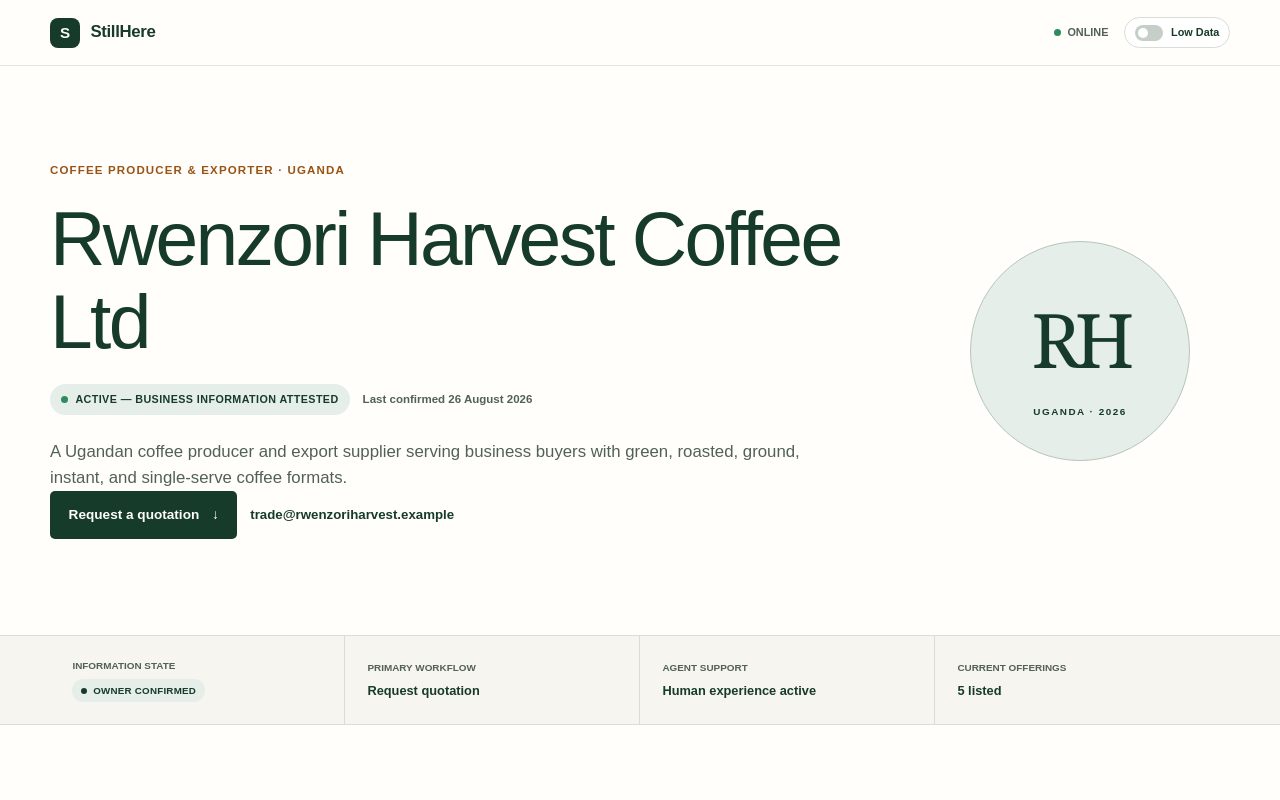
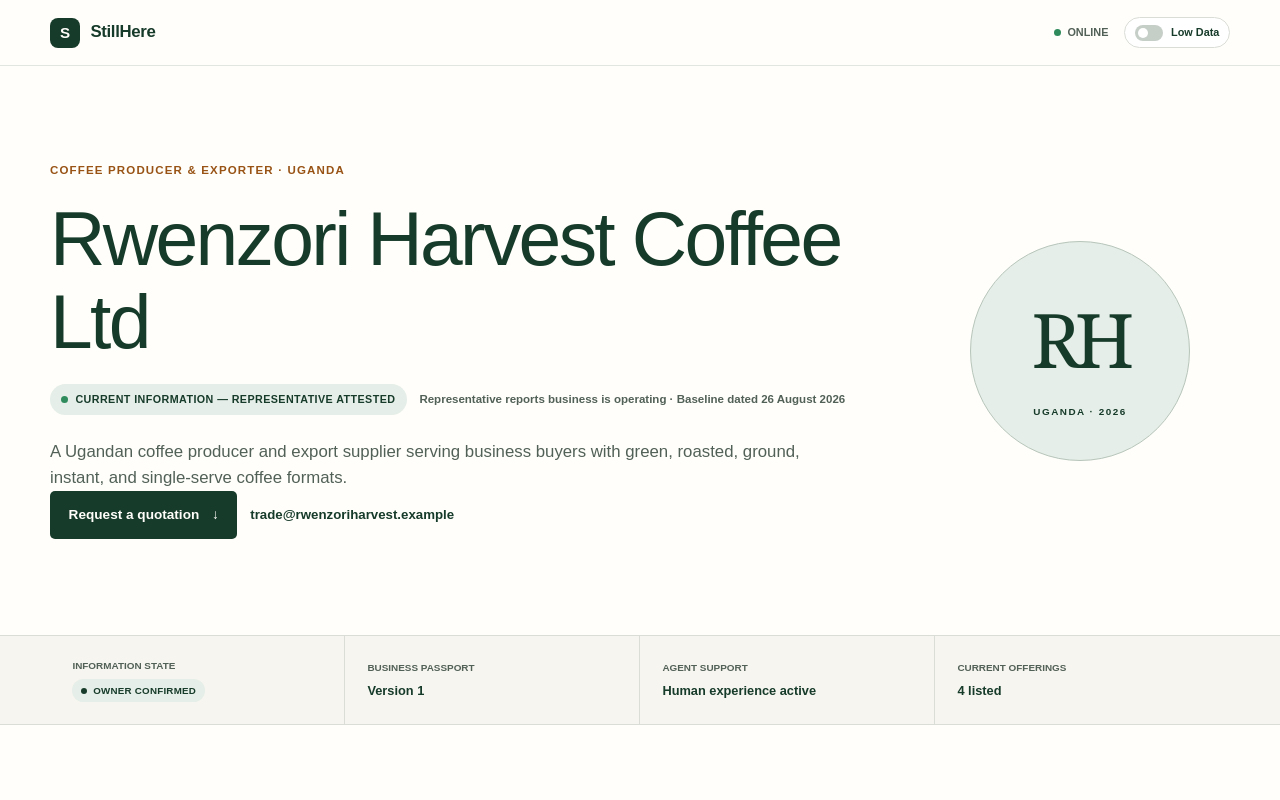
Before and after one commit to wagaba26/stillhere, a Next.js app: page /business/rwenzori-harvest in a window 1280 px wide. Shown: the top 800 px of the page. Built offline with nearby package versions, Linux system fonts and the light colour scheme.

Commit message:
feat: publish public profiles from passport snapshots

```diff
--- a/src/app/business/rwenzori-harvest/profile-experience.tsx
+++ b/src/app/business/rwenzori-harvest/profile-experience.tsx
@@ -11,6 +11,7 @@ import {
 } from "react";
 import { EvidenceBadge } from "@/components/evidence-badge";
 import { SiteFooter } from "@/components/site-footer";
+import { prePivotPassportVersion } from "@/domain/continuity-demo";
 import { business } from "@/domain/demo-data";
 import {
   createIdempotencyKey,
@@ -20,15 +21,23 @@ import {
 } from "@/domain/inquiry";
 import type {
   ActivityEntry,
-  AttestationSnapshot,
-  BusinessProfile,
   InquiryDraft,
   InquiryField,
   InquiryReceipt,
 } from "@/domain/types";
+import {
+  isOfferingPublishable,
+  legacyAttestationToPassportVersion,
+} from "@/domain/passport";
 import { useWebMcp } from "@/hooks/use-webmcp";
 import { formatAttestedDate, formatBytes, productStatusLabel } from "@/lib/format";
-import { loadDraft, loadReceipt, saveDraft, saveReceipt } from "@/lib/indexed-db";
+import {
+  loadDraft,
+  loadPublishedPassport,
+  loadReceipt,
+  saveDraft,
+  saveReceipt,
+} from "@/lib/indexed-db";
 import {
   measureBrowserResources,
   readAttestationSnapshot,
@@ -83,29 +92,22 @@ export function ProfileExperience() {
   const [lowData, setLowData] = useState(false);
   const [measurement, setMeasurement] = useState(initialMeasurement);
   const [activity, setActivity] = useState<ActivityEntry[]>([]);
-  const [attestation, setAttestation] = useState<AttestationSnapshot | null>(null);
+  const [passportVersion, setPassportVersion] = useState(
+    prePivotPassportVersion,
+  );
+  const [passportSource, setPassportSource] = useState<
+    "baseline" | "legacy" | "published"
+  >("baseline");
+  const [hydratedPassport, setHydratedPassport] = useState(false);
   const formRef = useRef<HTMLFormElement>(null);
 
-  const profile = useMemo<BusinessProfile>(() => {
-    if (!attestation) return business;
-    return {
-      ...business,
-      ...attestation.identity,
-      lastAttested: attestation.attestedAt,
-      workflow: attestation.workflow,
-      capabilities: {
-        ...business.capabilities,
-        ...attestation.capabilities,
-        marketsServed: attestation.marketsServed,
-      },
-      products: business.products.map((product) => ({
-        ...product,
-        status: attestation.productStates[product.id] ?? product.status,
-      })),
-    };
-  }, [attestation]);
+  const passport = passportVersion.passport;
+  const profile = passport.profile;
 
-  const validation = useMemo(() => validateInquiry(draft, profile), [draft, profile]);
+  const validation = useMemo(
+    () => validateInquiry(draft, passport),
+    [draft, passport],
+  );
 
   useEffect(() => {
     draftRef.current = draft;
@@ -150,6 +152,32 @@ export function ProfileExperience() {
   }, []);
 
   useEffect(() => {
+    let cancelled = false;
+    async function restorePassport() {
+      try {
+        const stored = await loadPublishedPassport();
+        if (cancelled) return;
+        if (stored) {
+          setPassportVersion(stored);
+          setPassportSource("published");
+          return;
+        }
+        const legacy = readAttestationSnapshot(window.localStorage);
+        if (legacy) {
+          setPassportVersion(legacyAttestationToPassportVersion(legacy, business));
+          setPassportSource("legacy");
+        }
+      } finally {
+        if (!cancelled) setHydratedPassport(true);
+      }
+    }
+    void restorePassport();
+    return () => {
+      cancelled = true;
+    };
+  }, []);
+
+  useEffect(() => {
     if (!hydratedDraft || !draft.idempotencyKey) return;
     const timer = window.setTimeout(() => {
       setDraftPersistence("saving");
@@ -179,9 +207,7 @@ export function ProfileExperience() {
 
   useEffect(() => {
     const stored = readLowDataPreference(window.localStorage);
-    const storedAttestation = readAttestationSnapshot(window.localStorage);
     queueMicrotask(() => setLowData(stored));
-    queueMicrotask(() => setAttestation(storedAttestation));
     document.documentElement.dataset.lowData = String(stored);
     const refresh = () => setMeasurement(measureBrowserResources(performance));
     const timer = window.setTimeout(refresh, 800);
@@ -229,7 +255,7 @@ export function ProfileExperience() {
     values: Partial<Omit<InquiryDraft, "idempotencyKey" | "updatedAt">>,
     fields: InquiryField[],
   ) {
-    const prepared = prepareInquiry(values, draftRef.current, profile);
+    const prepared = prepareInquiry(values, draftRef.current, passport);
     setApproved(false);
     setReceipt(null);
     setSubmitError("");
@@ -250,7 +276,7 @@ export function ProfileExperience() {
       preventScroll: true,
     });
     await new Promise<void>((resolve) => requestAnimationFrame(() => resolve()));
-    const checked = validateInquiry(prepared, profile);
+    const checked = validateInquiry(prepared, passport);
     return {
       draft: prepared,
       valid: checked.valid,
@@ -260,7 +286,7 @@ export function ProfileExperience() {
 
   async function performSubmit() {
     const current = draftRef.current;
-    const checked = validateInquiry(current, profile);
+    const checked = validateInquiry(current, passport);
     if (!approved || !checked.valid) {
       throw new Error("Review approval and all required fields are needed.");
     }
@@ -353,8 +379,7 @@ export function ProfileExperience() {
   }
 
   const currentProducts = profile.products.filter(
-    (product) =>
-      product.status === "CURRENTLY_AVAILABLE" || product.status === "SEASONAL",
+    (product) => isOfferingPublishable(passport, product.id),
   );
 
   const visibleSubmissionState =
@@ -390,13 +415,13 @@ export function ProfileExperience() {
             <p className="profile-category">Coffee producer &amp; exporter · Uganda</p>
             <h1>{profile.name}</h1>
             <div className="attested-line">
-              <span className="active-pill large"><span aria-hidden="true" /> Active — business information attested</span>
-              <span>Last confirmed {formatAttestedDate(profile.lastAttested)}</span>
+              <span className="active-pill large"><span aria-hidden="true" /> Current information — representative attested</span>
+              <span>{profile.status === "ACTIVE" ? "Representative reports business is operating" : "Operating status not attested"} · {passportSource === "published" ? "Published" : passportSource === "legacy" ? "Compatibility snapshot dated" : "Baseline dated"} {formatAttestedDate(passportVersion.publishedAt.slice(0, 10))}</span>
             </div>
             <p>{profile.description}</p>
             <div className="button-row">
               <a className="button button-primary" href="#inquiry">Request a quotation <span aria-hidden="true">↓</span></a>
-              {(!attestation || attestation.contactStates[profile.email] === "CURRENT") && <a className="text-link" href={`mailto:${profile.email}`}>{profile.email}</a>}
+              {profile.email && <a className="text-link" href={`mailto:${profile.email}`}>{profile.email}</a>}
             </div>
           </div>
           <div className="business-mark" aria-hidden="true"><span>RH</span><i>Uganda · 2026</i></div>
@@ -405,7 +430,7 @@ export function ProfileExperience() {
         <section className="trust-strip">
           <div className="shell trust-grid">
             <div><small>Information state</small><EvidenceBadge state={profile.evidenceState} /></div>
-            <div><small>Primary workflow</small><strong>Request quotation</strong></div>
+            <div><small>Business Passport</small><strong>Version {passportVersion.version}</strong></div>
             <div><small>Agent support</small><strong>{webMcpStatus === "ready" ? "3 tools available" : webMcpStatus === "unsupported" ? "Human experience active" : "Checking WebMCP"}</strong></div>
             <div><small>Current offerings</small><strong>{currentProducts.length} listed</strong></div>
           </div>
@@ -451,7 +476,7 @@ export function ProfileExperience() {
 
               <form ref={formRef} className="inquiry-form" onSubmit={submitManually} noValidate>
                 <div className="field-grid two-column">
-                  <label className={agentFields.has("productId") ? "agent-updated" : ""}>Product<span className="required">Required</span><select value={draft.productId} onChange={(event) => updateField("productId", event.target.value)} aria-invalid={Boolean(validation.errors.productId)}><option value="">Select a product</option>{profile.products.filter((product) => product.status === "CURRENTLY_AVAILABLE").map((product) => <option key={product.id} value={product.id}>{product.name}</option>)}</select>{validation.errors.productId && <small className="field-error">{validation.errors.productId}</small>}</label>
+                  <label className={agentFields.has("productId") ? "agent-updated" : ""}>Product<span className="required">Required</span><select value={draft.productId} onChange={(event) => updateField("productId", event.target.value)} aria-invalid={Boolean(validation.errors.productId)}><option value="">Select a product</option>{currentProducts.map((product) => <option key={product.id} value={product.id}>{product.name}</option>)}</select>{validation.errors.productId && <small className="field-error">{validation.errors.productId}</small>}</label>
                   <label className={agentFields.has("quantity") ? "agent-updated" : ""}>Quantity<span className="required">Required</span><input type="number" min="1" inputMode="numeric" value={draft.quantity} onChange={(event) => updateField("quantity", event.target.value)} placeholder="e.g. 5,000" aria-invalid={Boolean(validation.errors.quantity)} />{validation.errors.quantity && <small className="field-error">{validation.errors.quantity}</small>}</label>
                   <label className={agentFields.has("destinationCountry") ? "agent-updated" : ""}>Destination country<span className="required">Required</span><input value={draft.destinationCountry} onChange={(event) => updateField("destinationCountry", event.target.value)} placeholder="e.g. Japan" aria-invalid={Boolean(validation.errors.destinationCountry)} />{validation.errors.destinationCountry && <small className="field-error">{validation.errors.destinationCountry}</small>}</label>
                   <label className={agentFields.has("buyerCompany") ? "agent-updated" : ""}>Buyer company<span className="required">Required</span><input value={draft.buyerCompany} onChange={(event) => updateField("buyerCompany", event.target.value)} autoComplete="organization" aria-invalid={Boolean(validation.errors.buyerCompany)} />{validation.errors.buyerCompany && <small className="field-error">{validation.errors.buyerCompany}</small>}</label>
@@ -480,7 +505,7 @@ export function ProfileExperience() {
 
             <section className="profile-section source-section" aria-labelledby="source-heading">
               <div className="profile-section-heading"><div><p className="eyebrow">Source &amp; currentness</p><h2 id="source-heading">What “attested” means here</h2></div></div>
-              <div className="source-grid"><article><EvidenceBadge state="OWNER_CONFIRMED" /><h3>Current business information</h3><p>A fictional demo representative confirmed the displayed identity, contact, product, and capability records on 26 August 2026.</p></article><article><EvidenceBadge state="LEGACY_SOURCE" /><h3>Legacy material stays separate</h3><p>Old pages can help recover candidate facts, but their contents never generate executable tool definitions or become current without review.</p></article></div>
+              <div className="source-grid"><article><EvidenceBadge state="OWNER_CONFIRMED" /><h3>Passport version {passportVersion.version}</h3><p>{passportSource === "published" ? "This immutable snapshot was published from accepted human resolutions." : passportSource === "legacy" ? "This compatibility snapshot preserves a valid earlier demo attestation while excluding unreviewed Instant Coffee details." : "This safe baseline contains only the already accepted facts available before reconciliation."} {hydratedPassport ? "Device storage has been checked." : "Checking device storage…"}</p></article><article><EvidenceBadge state="LEGACY_SOURCE" /><h3>Legacy material stays separate</h3><p>Old pages can help recover candidate facts, but their contents never generate executable tool definitions or become current without review.</p></article></div>
               <p className="scope-note"><strong>Scope:</strong> Information Attestation confirms individual demo claims. It is not identity verification, KYC, a registry check, or a certification audit.</p>
             </section>
           </div>
@@ -498,7 +523,7 @@ export function ProfileExperience() {
               {activity.length === 0 ? <div className="empty-activity"><span aria-hidden="true">◇</span><p>No WebMCP calls yet. The human experience remains fully available.</p></div> : <ol className="activity-list">{activity.map((entry) => <li key={entry.id}><span className={`activity-dot action-${entry.action}`} aria-hidden="true" /><div><div><code>{entry.tool}</code><time dateTime={entry.timestamp}>{new Intl.DateTimeFormat("en", { hour: "2-digit", minute: "2-digit" }).format(new Date(entry.timestamp))}</time></div><p>{entry.summary}</p><small>{entry.readOnly ? "Read-only" : "State-changing"}{entry.approvalRequired ? " · Human approval required" : ""}</small></div></li>)}</ol>}
             </details>
 
-            <section className="sidebar-card contact-card"><p className="eyebrow">Current contact</p><h2>Trade desk</h2>{(!attestation || attestation.contactStates[profile.email] === "CURRENT") && <a href={`mailto:${profile.email}`}>{profile.email}</a>}{(!attestation || attestation.contactStates[profile.phone] === "CURRENT") && <a href={`tel:${profile.phone.replaceAll(" ", "")}`}>{profile.phone}</a>}<small>Displayed contact items are owner-confirmed fictional demo records.</small></section>
+            <section className="sidebar-card contact-card"><p className="eyebrow">Current contact</p><h2>Trade desk</h2>{profile.email && <a href={`mailto:${profile.email}`}>{profile.email}</a>}{profile.phone && <a href={`tel:${profile.phone.replaceAll(" ", "")}`}>{profile.phone}</a>}{!profile.phone && <small>Phone omitted until a human publishes a resolution.</small>}<small>Displayed contact items come from the published fictional Passport.</small></section>
           </aside>
         </div>
       </main>
--- a/src/domain/continuity-demo.ts
+++ b/src/domain/continuity-demo.ts
@@ -1,4 +1,5 @@
 import { business } from "./demo-data";
+import { createPassportVersion } from "./passport";
 import type {
   BusinessClaim,
   ClaimResolution,
@@ -152,3 +153,10 @@ export const recommendedResolutionProposals = [
     explanation: "The old certification wording lacks current support and should not be published.",
   },
 ] as const;
+
+export const prePivotPassportVersion = createPassportVersion(
+  initialContinuityState,
+  [],
+  new Date("2026-08-26T00:00:00.000Z"),
+  1,
+);
--- a/src/domain/inquiry.ts
+++ b/src/domain/inquiry.ts
@@ -1,5 +1,21 @@
 import { business } from "./demo-data";
-import type { BusinessProfile, InquiryDraft, InquiryReceipt } from "./types";
+import { isOfferingPublishable } from "./passport";
+import type {
+  BusinessPassport,
+  BusinessProfile,
+  InquiryDraft,
+  InquiryReceipt,
+} from "./types";
+
+type InquiryAuthority = BusinessProfile | BusinessPassport;
+
+function isPassport(authority: InquiryAuthority): authority is BusinessPassport {
+  return "profile" in authority && "destinationStatuses" in authority;
+}
+
+function authorityProfile(authority: InquiryAuthority) {
+  return isPassport(authority) ? authority.profile : authority;
+}
 
 export const emptyInquiry = (idempotencyKey = createIdempotencyKey()): InquiryDraft => ({
   productId: "",
@@ -29,9 +45,10 @@ export interface InquiryValidation {
 
 export function validateInquiry(
   draft: InquiryDraft,
-  profile: BusinessProfile = business,
+  authority: InquiryAuthority = business,
 ): InquiryValidation {
   const errors: InquiryValidation["errors"] = {};
+  const profile = authorityProfile(authority);
   const product = profile.products.find((item) => item.id === draft.productId);
   const quantity = Number(draft.quantity);
 
@@ -43,6 +60,16 @@ export function validateInquiry(
   }
   if (!draft.destinationCountry.trim()) {
     errors.destinationCountry = "Enter the destination country.";
+  } else if (
+    product &&
+    isPassport(authority) &&
+    !isOfferingPublishable(authority, product.id, draft.destinationCountry)
+  ) {
+    errors.destinationCountry =
+      "This Passport does not publish availability for that destination.";
+  }
+  if (draft.privateLabel && product && !product.privateLabel) {
+    errors.privateLabel = "Private-label packaging is not published for this product.";
   }
   if (!draft.buyerCompany.trim()) {
     errors.buyerCompany = "Enter the buyer company.";
@@ -60,8 +87,9 @@ export function validateInquiry(
 export function prepareInquiry(
   input: Partial<Omit<InquiryDraft, "idempotencyKey" | "updatedAt">>,
   current: InquiryDraft,
-  profile: BusinessProfile = business,
+  authority: InquiryAuthority = business,
 ): InquiryDraft {
+  const profile = authorityProfile(authority);
   const allowedProduct = profile.products.some(
     (product) =>
       product.id === input.productId && product.status === "CURRENTLY_AVAILABLE",
@@ -69,6 +97,23 @@ export function prepareInquiry(
 
   if (input.productId !== undefined && !allowedProduct) {
     throw new TypeError("productId must identify a currently available product.");
+  }
+
+  const productId = input.productId ?? current.productId;
+  const destinationCountry = input.destinationCountry ?? current.destinationCountry;
+  const product = profile.products.find((item) => item.id === productId);
+  if (
+    product &&
+    destinationCountry.trim() &&
+    isPassport(authority) &&
+    !isOfferingPublishable(authority, product.id, destinationCountry)
+  ) {
+    throw new TypeError(
+      "destinationCountry must be supported or available by inquiry in the published Passport.",
+    );
+  }
+  if ((input.privateLabel ?? current.privateLabel) && product && !product.privateLabel) {
+    throw new TypeError("The published product does not offer private-label packaging.");
   }
 
   return {
--- a/src/domain/passport.ts
+++ b/src/domain/passport.ts
@@ -5,6 +5,7 @@ import {
 import type {
   BusinessPassport,
   BusinessProfile,
+  AttestationSnapshot,
   ClaimResolution,
   ContinuityField,
   ContinuityState,
@@ -244,6 +245,66 @@ export function createPassportVersion(
   };
 }
 
+export function legacyAttestationToPassportVersion(
+  snapshot: AttestationSnapshot,
+  base: BusinessProfile,
+): PassportVersion {
+  const products = base.products
+    .filter((product) => product.id !== "instant-coffee-100g")
+    .map((product) => ({
+      ...clone(product),
+      status: snapshot.productStates[product.id] ?? product.status,
+    }));
+  const phoneIsCurrent = snapshot.contactStates[base.phone] === "CURRENT";
+  const emailIsCurrent = snapshot.contactStates[base.email] === "CURRENT";
+  const profile: BusinessProfile = {
+    ...clone(base),
+    ...clone(snapshot.identity),
+    phone: phoneIsCurrent ? base.phone : "",
+    email: emailIsCurrent ? base.email : "",
+    lastAttested: snapshot.attestedAt.slice(0, 10),
+    workflow: snapshot.workflow,
+    capabilities: {
+      ...clone(base.capabilities),
+      ...clone(snapshot.capabilities),
+      marketsServed: [...snapshot.marketsServed],
+    },
+    products,
+  };
+  const acceptedFields: ContinuityField[] = [
+    "businessName",
+    "businessDescription",
+    "country",
+    "sector",
+    "operatingStatus",
+    ...(emailIsCurrent ? (["tradeEmail"] as const) : []),
+    ...(phoneIsCurrent ? (["tradePhone"] as const) : []),
+    "capabilities",
+    "marketsServed",
+    "primaryWorkflow",
+    "stableOfferings",
+  ];
+  const passport: BusinessPassport = {
+    businessId: base.slug,
+    profile,
+    destinationStatuses: buildDestinationStatuses(products),
+    acceptedFields,
+    omittedFields: reviewableContinuityFields.filter(
+      (field) => !acceptedFields.includes(field),
+    ),
+    generatedFromResolutionIds: ["legacy-attestation-v1"],
+    representativeAttestedAt: snapshot.attestedAt.slice(0, 10),
+  };
+  return {
+    id: "passport-v1-legacy-attestation",
+    businessId: base.slug,
+    version: 1,
+    generatedFromResolutionIds: [...passport.generatedFromResolutionIds],
+    publishedAt: snapshot.attestedAt,
+    passport,
+  };
+}
+
 export function getBusinessPassport(passport: BusinessPassport) {
   const { profile } = passport;
   return {
```
Also changed, not shown: 2 other files (tests, documents, lock files or other folders).
